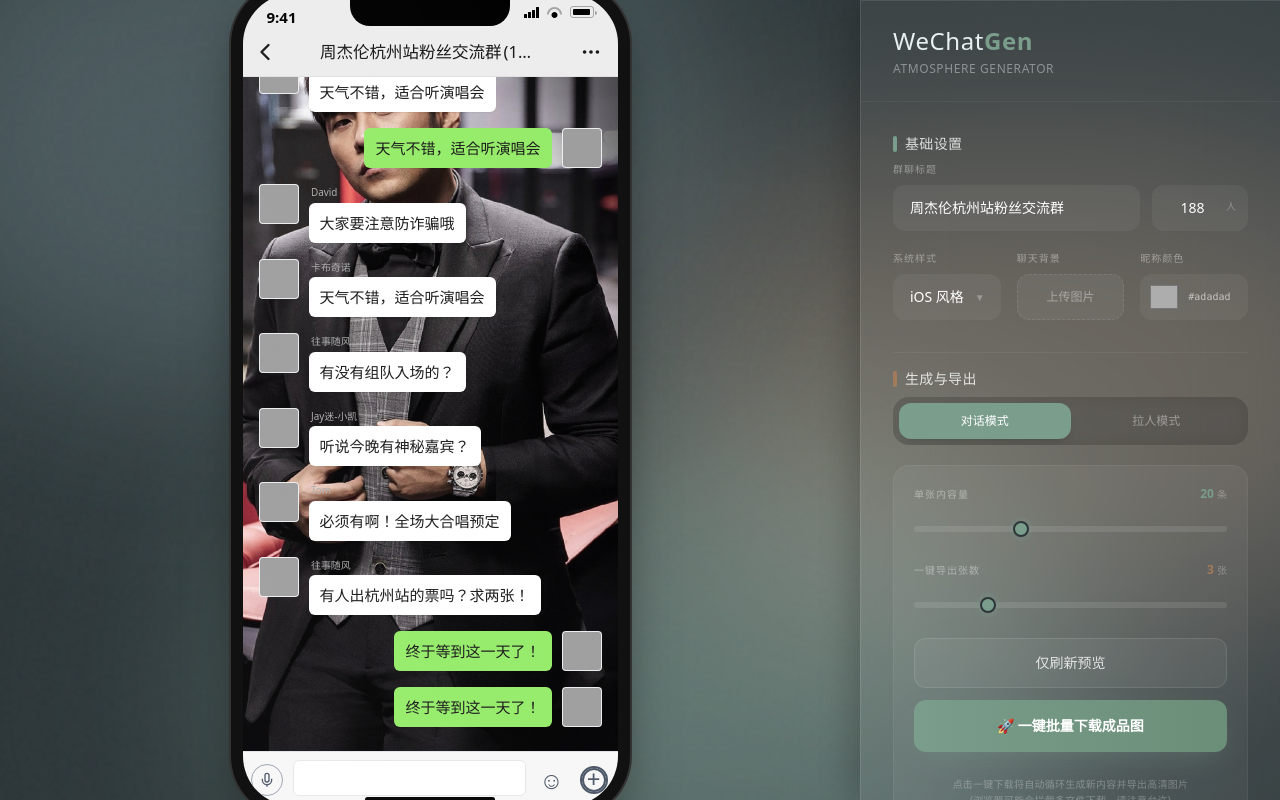
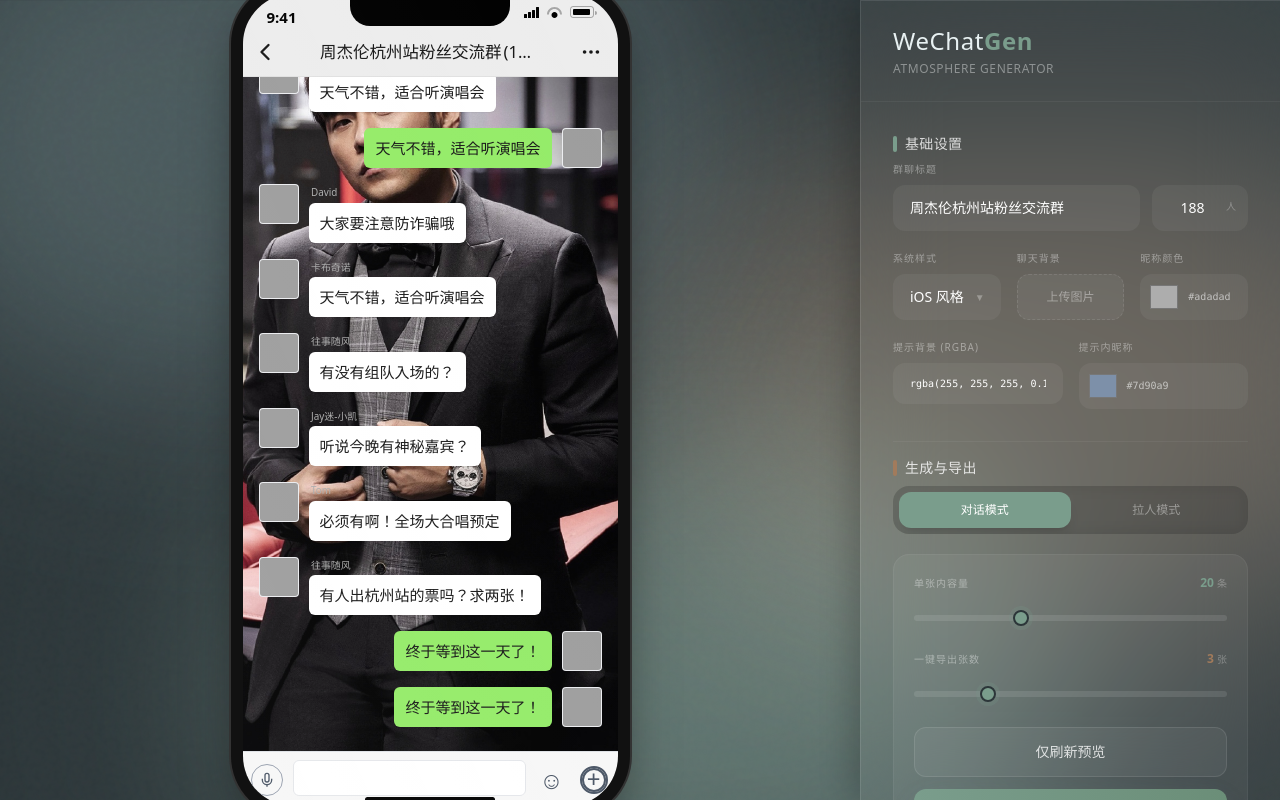
Before and after one commit to webkubor/wechat-chat-gen, a Vue app: page / in a window 1280 px wide. Built offline with nearby package versions, Linux system fonts and the light colour scheme; grey boxes are pictures that could not be loaded.

Commit message:
feat(聊天界面): 添加系统消息颜色配置功能
在聊天界面中新增系统消息背景色和昵称颜色的配置选项
- 在聊天存储中添加 systemBgColor 和 systemNameColor 状态
- 修改 ChatView 组件使用动态背景色
- 在配置面板中添加颜色配置输入控件

```diff
--- a/src/components/ChatView.vue
+++ b/src/components/ChatView.vue
@@ -12,7 +12,8 @@
       <!-- System Message -->
       <div v-if="msg.type === 'system'" class="flex justify-center my-1">
         <div
-          class="bg-white/15 text-white/90 text-[11px] px-2.5 py-0.5 rounded-[4px] leading-tight max-w-[85%] text-center inline-block"
+          class="text-white/90 text-[11px] px-2.5 py-0.5 rounded-[4px] leading-tight max-w-[85%] text-center inline-block"
+          :style="{ backgroundColor: chatStore.systemBgColor }"
           v-html="msg.content"
         >
         </div>
--- a/src/components/ConfigPanel.vue
+++ b/src/components/ConfigPanel.vue
@@ -150,6 +150,30 @@
           </div>
         </div>
       </div>
+
+      <!-- New row for System Message Colors -->
+      <div class="grid grid-cols-2 gap-4">
+        <div class="group">
+          <label class="block text-[10px] font-medium text-white/40 uppercase tracking-widest mb-2">提示背景 (RGBA)</label>
+          <input
+            v-model="chatStore.systemBgColor"
+            type="text"
+            placeholder="rgba(255,255,255,0.15)"
+            class="w-full bg-white/5 hover:bg-white/10 border border-transparent focus:border-[#7A9D8C]/50 rounded-xl px-4 py-3 text-[10px] text-white font-mono focus:outline-none transition-all"
+          />
+        </div>
+        <div>
+          <label class="block text-[10px] font-medium text-white/40 uppercase tracking-widest mb-2">提示内昵称</label>
+          <div class="flex items-center h-[46px] bg-white/5 rounded-xl px-2 gap-2">
+            <input
+              v-model="chatStore.systemNameColor"
+              type="color"
+              class="w-8 h-8 bg-transparent border-none cursor-pointer"
+            />
+            <span class="text-[10px] text-white/60 font-mono text-xs">{{ chatStore.systemNameColor }}</span>
+          </div>
+        </div>
+      </div>
     </div>
 
     <!-- Section: Generator -->
--- a/src/stores/chat.ts
+++ b/src/stores/chat.ts
@@ -21,6 +21,8 @@
     groupTitle: '周杰伦杭州站粉丝交流群',
     memberCount: 188,
     nicknameColor: '#adadad',
+    systemBgColor: 'rgba(255, 255, 255, 0.15)',
+    systemNameColor: '#7d90a9',
     backgroundImage: defaultBg,
     deviceType: 'ios' as DeviceType,
     currentUser: { name: '我', avatar: '' }, // Placeholder, init in action or getter if needed, but simple obj here is fine if we init in getRandomUser logic context
@@ -128,9 +130,9 @@
         const template = this.systemTemplates[Math.floor(Math.random() * this.systemTemplates.length)] || '"{name}"邀请"{invited}"加入了群聊'
 
         const content = template
-          .replace('{name}', `<span style="color: #7d90a9">${inviter.name}</span>`)
-          .replace('{invited}', `<span style="color: #7d90a9">${invited.name}</span>`)
-          .replace('{other}', `<span style="color: #7d90a9">${other.name}</span>`)
+          .replace('{name}', `<span style="color: ${this.systemNameColor}">${inviter.name}</span>`)
+          .replace('{invited}', `<span style="color: ${this.systemNameColor}">${invited.name}</span>`)
+          .replace('{other}', `<span style="color: ${this.systemNameColor}">${other.name}</span>`)
 
         this.messages.push({
           id: Math.random().toString(36).substr(2, 9),
```
